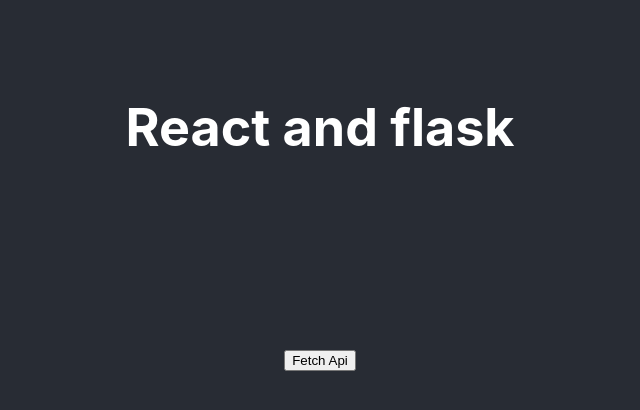
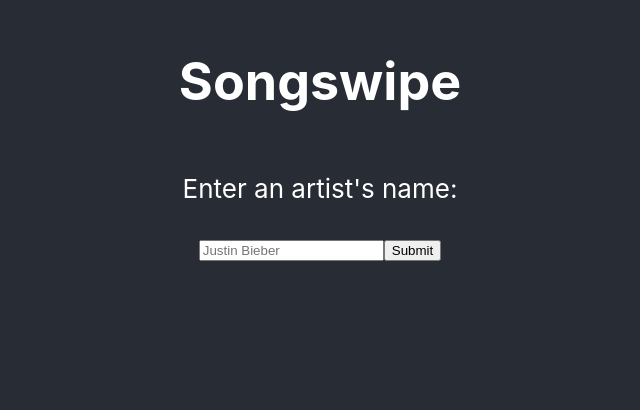
Before and after one commit to shatfield4/SongSwipe, a React (Create React App) app in the folder my-app/: page / in a window 1280 px wide. Shown: the part 184-594 px from the top of the page, without its empty margins (320-960 px from the left). Built offline with nearby package versions, Linux system fonts and the light colour scheme; no server answers.

Commit message:
Update App.js

```diff
--- a/my-app/src/App.js
+++ b/my-app/src/App.js
@@ -10,14 +10,6 @@ function App() {
         date: "",
         language: "",
     });
-
-    // Get method
-    const apiGet = () => {
-        fetch("https://jsonplaceholder.typicode.com/posts").then((response) =>
-        response.json()).then((json) => {
-            console.log(json);
-        });
-    };
 
     // Using useEffect for single rendering
     useEffect(() => {
@@ -38,13 +30,20 @@ function App() {
     return (
         <div className="App">
             <header className="App-header">
-                <h1>React and flask</h1>
+                <h1>Songswipe</h1>
+
+                <form action="/url" method="GET">
+                  <p>Enter an artist's name:</p>
+                  <input type="text" name="artist_name" placeholder="Justin Bieber"></input>
+                  <button type="submit">Submit</button>
+                </form>
+
                 <p>{data.name}</p>
                 <p>{data.date}</p>
                 <p>{data.language}</p>
 
-                <button onClick={apiGet}>Fetch Api</button>
             </header>
+
         </div>
     );
 }
```
